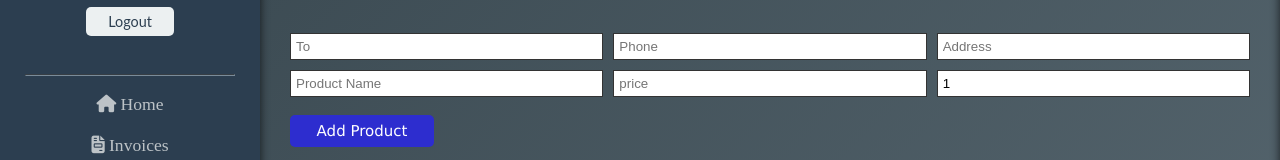
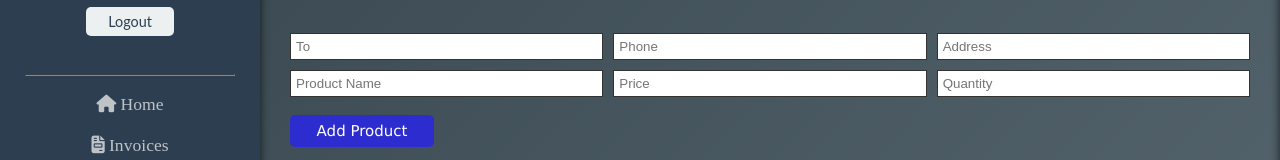
Before and after one commit to rrai112002/Rai-invoice-management-app, a React (Create React App) app in the folder rai-invoice-management-app/: page /dashboard/newinvoice in a window 1280 px wide. Shown: the part 134-294 px from the top of the page. Built offline with nearby package versions, Linux system fonts and the light colour scheme.

Commit message:
Spell Check in New Invoice

```diff
--- a/rai-invoice-management-app/src/component/dashboard/Newinvoices.js
+++ b/rai-invoice-management-app/src/component/dashboard/Newinvoices.js
@@ -9,7 +9,7 @@ const Newinvoice = () => {
     const [address, setAddress] = useState('')
     const [name, setName] = useState('')
     const [price, setPrice] = useState('')
-    const [quantity, setQuantity] = useState(1)
+    const [quantity, setQuantity] = useState('')
     const [product, setProduct] = useState([])
     const [total, setTotal] = useState(0)
 
@@ -67,8 +67,8 @@ const Newinvoice = () => {
                 </div>
                 <div className="first-row">
                 <input onChange={e=>{setName(e.target.value)}} placeholder='Product Name' value={name}/>
-                <input onChange={e=>{setPrice(e.target.value)}} placeholder='price' value={price}/>
-                <input type="number" onChange={e=>{setQuantity(e.target.value)}} placeholder='quantity' value={quantity}/>
+                <input onChange={e=>{setPrice(e.target.value)}} placeholder='Price' value={price}/>
+                <input type="number" onChange={e=>{setQuantity(e.target.value)}} placeholder='Quantity' value={quantity}/>
 
                 </div>
                 <button onClick={addProduct} className='add-btn' type='button'>Add Product</button>
```
